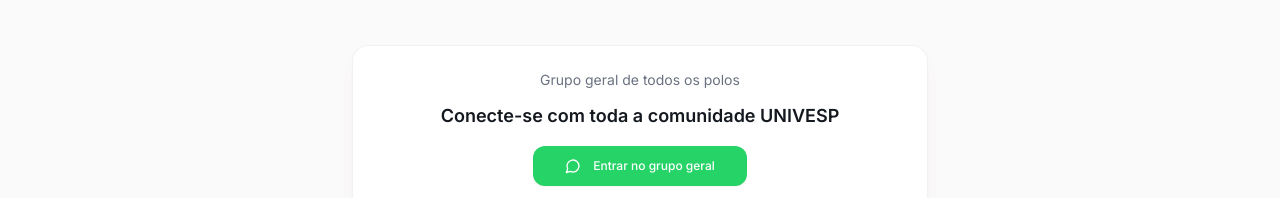
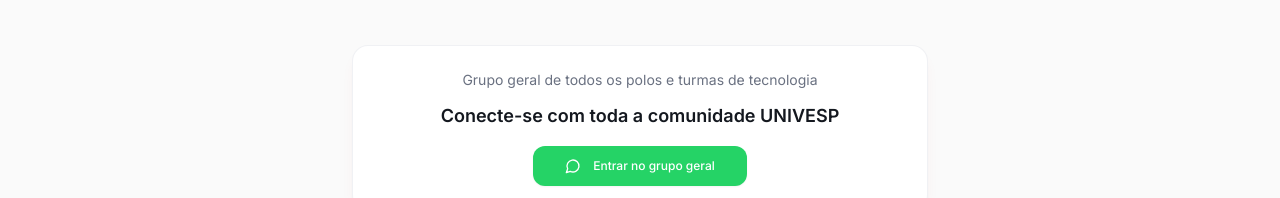
Before and after one commit to Joao-Eduardo-Alves/Tech-Hub-UNIVESP, a React (Vite) app: page /polos in a window 1280 px wide. Shown: the part 279-477 px from the top of the page. Built offline with nearby package versions, Linux system fonts and the light colour scheme.

Commit message:
docs: melhorado informacao das paginas

```diff
--- a/src/pages/Polos/Polos.jsx
+++ b/src/pages/Polos/Polos.jsx
@@ -116,7 +116,7 @@
           <div className="w-full max-w-xl text-center p-6 rounded-2xl border border-border/50 bg-card shadow-lg shadow-primary/5">
             <p className="text-sm text-muted-foreground mb-3">
               {exibindoDrp === "todos"
-                ? "Grupo geral de todos os polos"
+                ? "Grupo geral de todos os polos e turmas de tecnologia"
                 : `Grupo geral do ${selectedDrp?.id}`}
             </p>
 
--- a/src/pages/produtos/Produtos.jsx
+++ b/src/pages/produtos/Produtos.jsx
@@ -140,7 +140,7 @@
           <div className="mb-10 rounded-2xl border border-primary/20 bg-primary/5 p-5 text-center">
             <p className="text-sm text-foreground">
               <span className="font-semibold">
-                Possui uma arte do seu curso da sua turma?
+                Sua turma possui alguma outra arte de seu curso?
               </span>{" "}
               <a
                 href={requestFormUrl}
```
